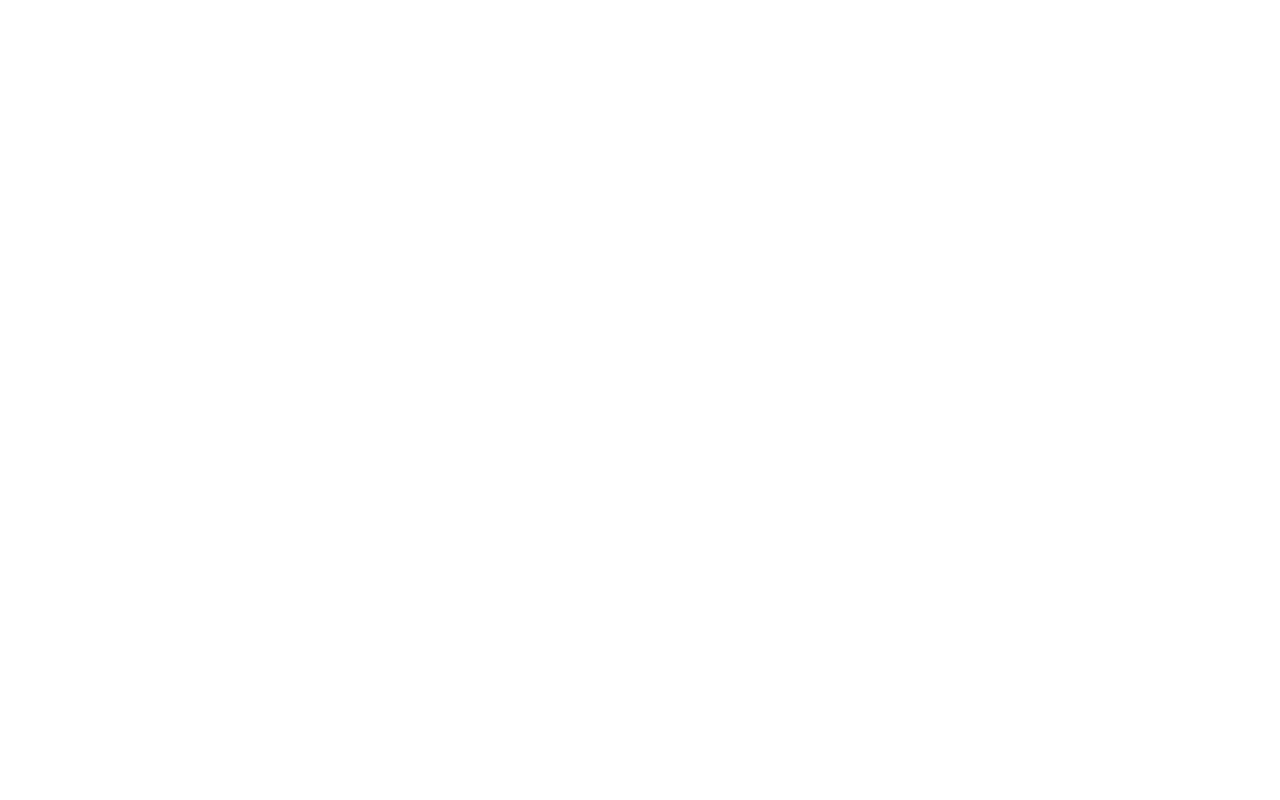
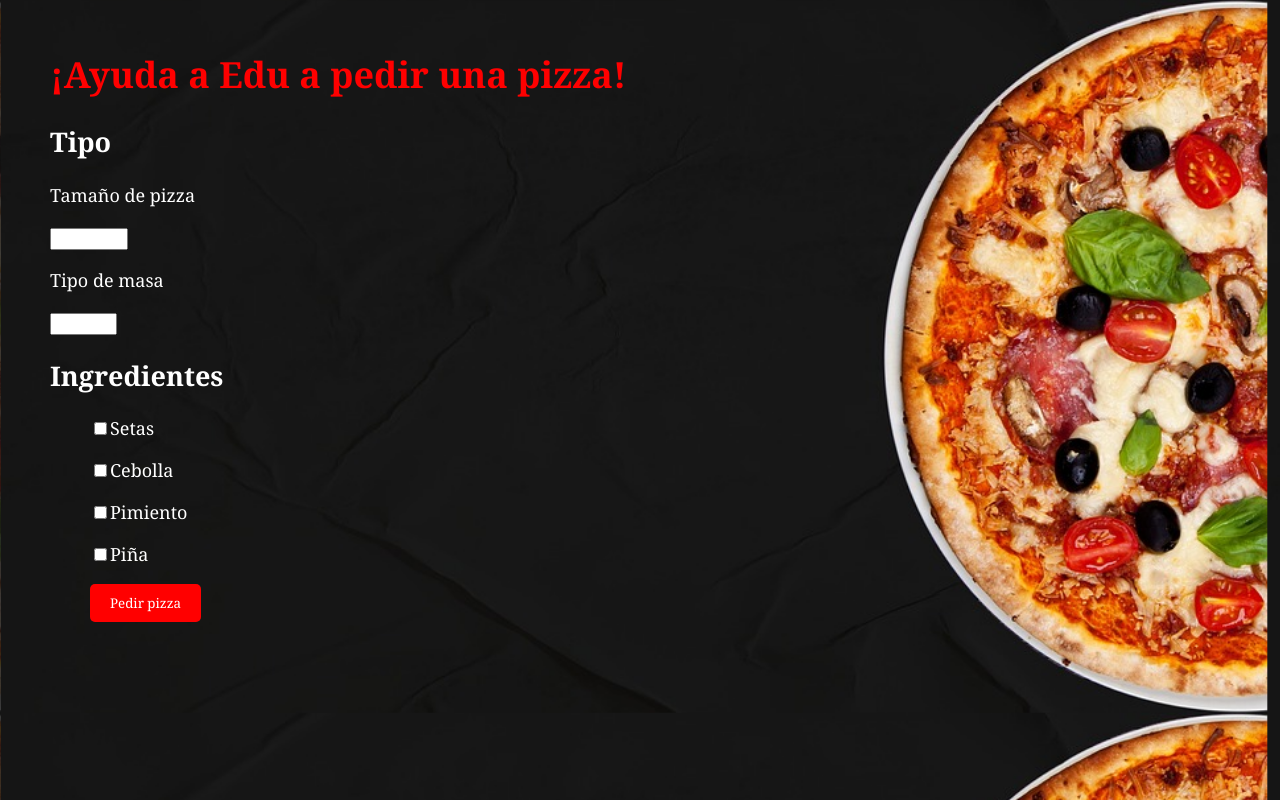
Before and after one commit to AntonioQuijanoB/ChallengeWeek0-Day4ChallengeWeek0-Day8, a website: page index.html in a window 1280 px wide. Drawn offline with Linux system fonts and the light colour scheme.

Commit message:
Actualizacion

```diff
--- a/index.html
+++ b/index.html
@@ -1,9 +1,45 @@
 <!DOCTYPE html>
-<html lang="en">
+<html lang="es">
   <head>
     <meta charset="UTF-8" />
     <meta name="viewport" content="width=device-width, initial-scale=1.0" />
-    <title>Document</title>
+    <link rel="stylesheet" href="styles/styles.css"/>
+    <link rel="shortcut icon" href="faviconp.svg" type="image/x-icon" />
+    <script src="scripts/index.js"></script>
+    <title>Challenge: Pizza form</title>
   </head>
-  <body></body>
+  <body>
+    <header>
+      <h1>¡Ayuda a Edu a pedir una pizza!</h1>
+      <h2>Tipo</h2>
+    </header>
+    <p>Tamaño de pizza</p>
+    <form action="#">
+      <label for="lang"></label>
+      <select name="tamaño" id="lang">
+        <option value="pequeña">Pequeña</option>
+        <option value="mediana">Mediana</option>
+        <option value="grande">Grande</option>
+      </select>
+    </form>
+    <p>Tipo de masa</p>
+    <form action="#">
+      <label for="lang" id="primero"></label>
+      <select name="masa" id="lang">
+        <option value="fina">Fina</option>
+        <option value="gruesa">Gruesa</option>
+        <option value="pan">Pan</option>
+      </select>
+    </form>
+    <h2>Ingredientes</h2>
+    <ul>
+      <p>
+        <label name="Ingredientes" id="segundo"></label>
+      <p><input name="setas" type="checkbox" />Setas<br /></p>
+      <p><input name="cebolla" type="checkbox" />Cebolla<br /></p>
+      <p><input name="pimiento" type="checkbox" />Pimiento<br /></p>
+      <input name="piña" type="checkbox" />Piña<br />
+    </form>
+    <p><button>Pedir pizza</button></p>
+  </body>
 </html>
--- a/scripts/index.js
+++ b/scripts/index.js
@@ -0,0 +1 @@
+const secciones = document.querySelectorAll('');
--- /dev/null
+++ b/styles/styles.css
@@ -0,0 +1,28 @@
+h1 {
+  color: red;
+}
+button {
+  background-color: red;
+  padding: 10px 20px;
+  color: white;
+  border: none;
+  border-radius: 5px;
+  cursor: pointer;
+}
+
+h2 {
+  color: white;
+}
+* {
+  font-family: Cambria, Cochin, Georgia, Times, 'Times New Roman', serif;
+  align-items: center;
+  color: white;
+}
+
+body {
+  font-size: large;
+  background-image: url(/pizzadefinitiva.jpg);
+  background-size: 99%;
+  margin-block: 50px;
+  margin-inline: 50px;
+}
```
Also changed, not shown: faviconp.svg (added), pizzadefinitiva.jpg (added).
